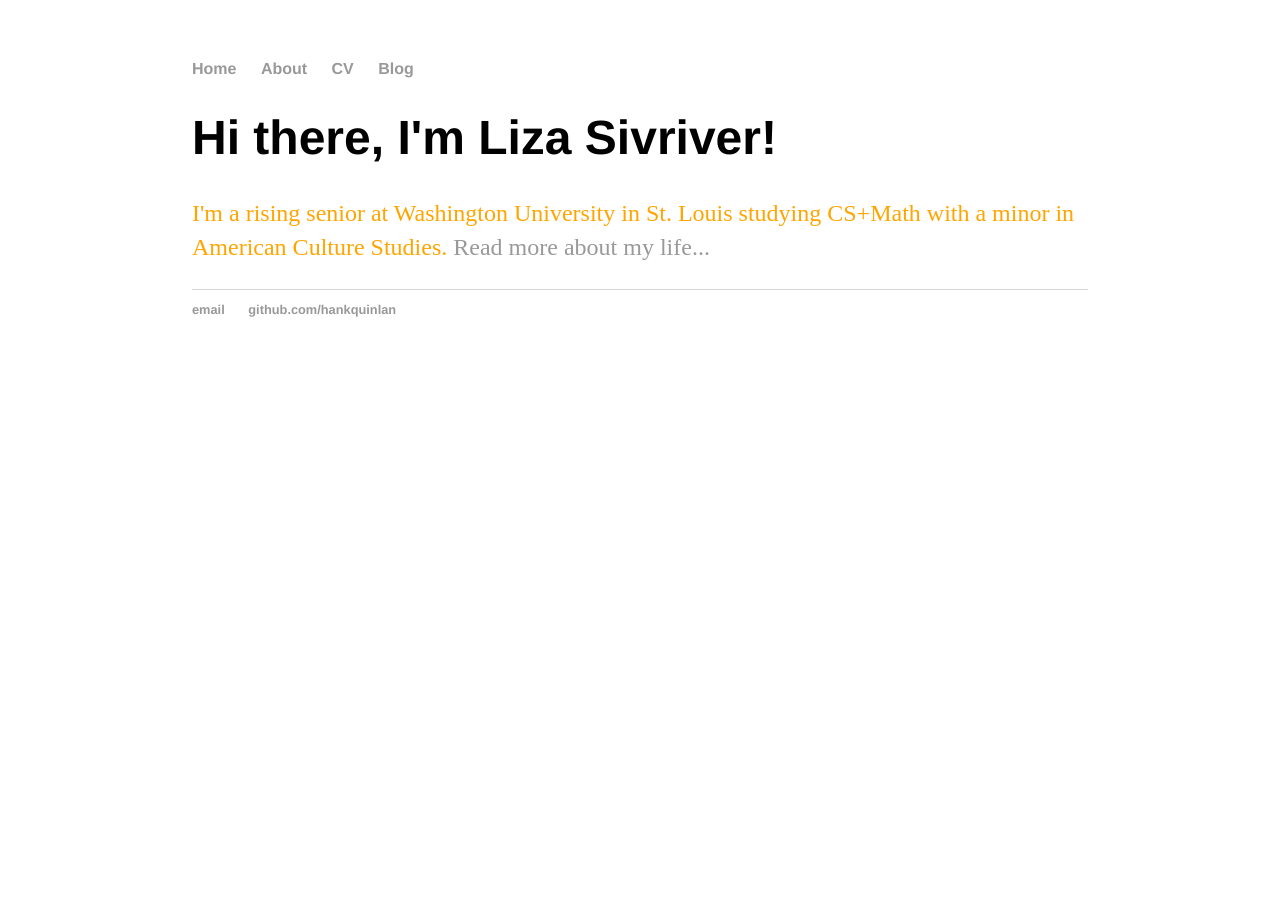
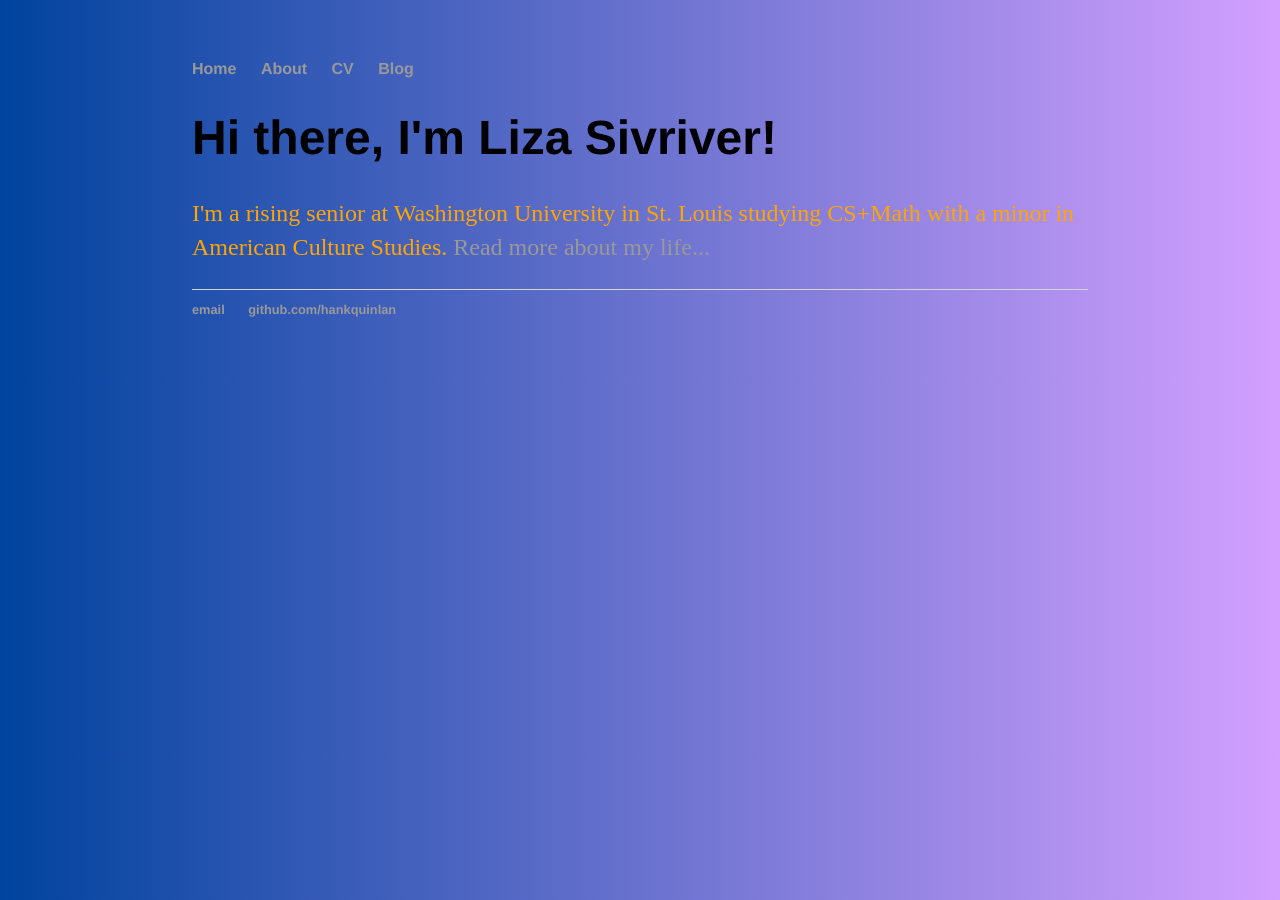
Before and after one commit to lizasivriver/lizasivriver, a Jekyll site: the page built from index.html, in a window 1280 px wide. Built offline with Jekyll 4.4.1, drawn with Linux system fonts in a browser that asks for light colours.

Commit message:
update background

```diff
--- a/css/main.css
+++ b/css/main.css
@@ -1,7 +1,10 @@
 body {
     margin: 60px auto;
     width: 70%;
+    background: rgb(2,0,36);
+    background: linear-gradient(90deg, rgba(2,0,36,1) 0%, rgba(0,67,158,1) 0%, rgba(211,160,255,1) 100%);
 }
+
 nav ul, footer ul {
     font-family:'Helvetica', 'Arial', 'Sans-Serif';
     padding: 0px;
```
